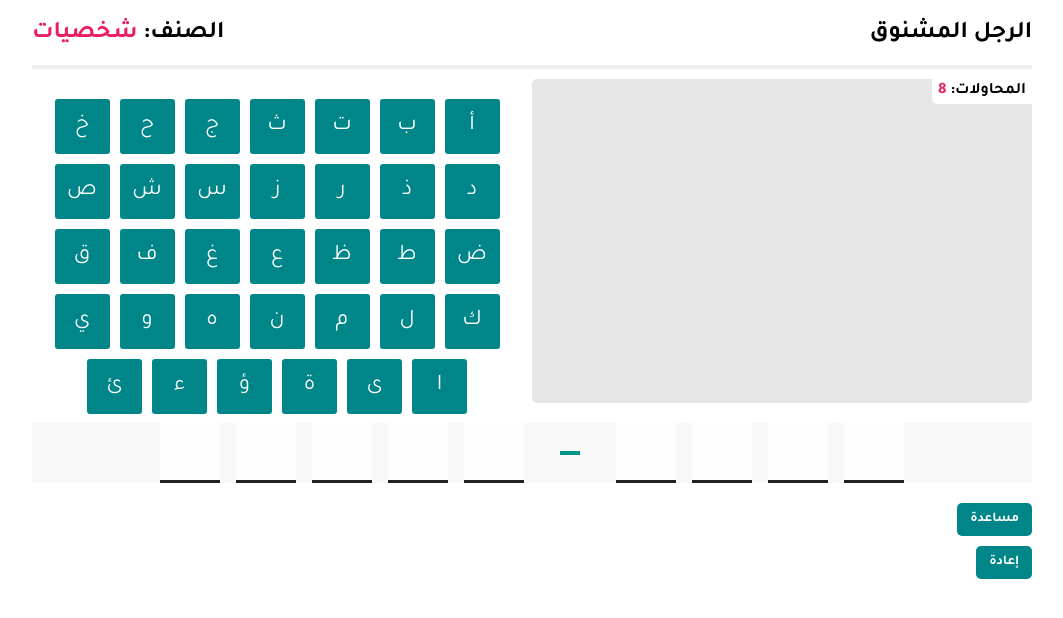
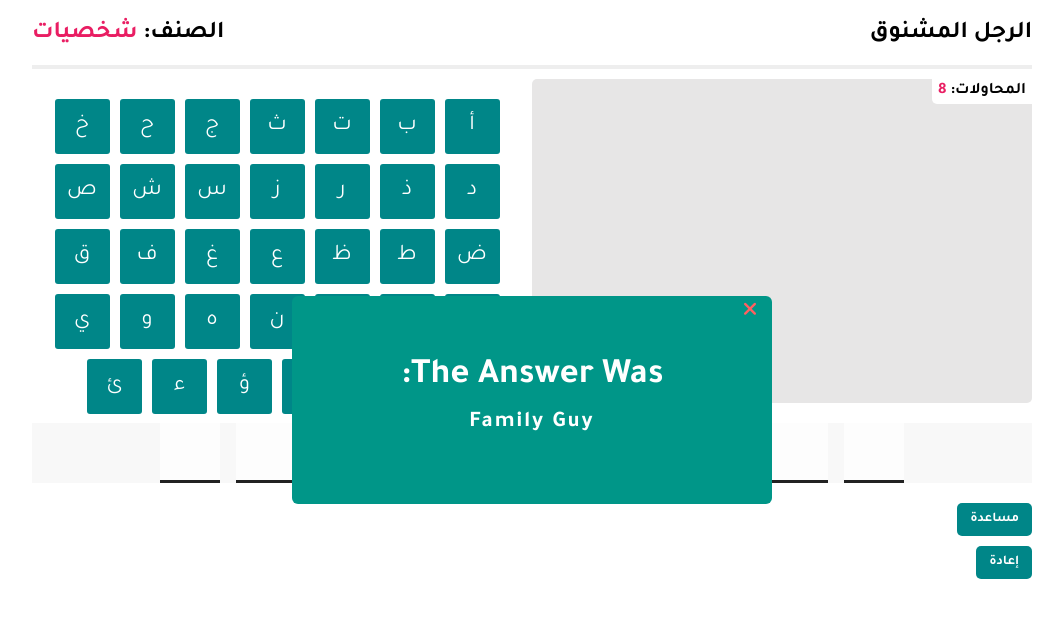
Before and after one commit to BSM95/TheHangmanGame, a plain HTML site: page index.html in a window 1280 px wide. Shown: the whole page, without its empty margins (108-1171 px from the left). Drawn offline with Linux system fonts and the light colour scheme; a web font is replaced by a local one.

Commit message:
Update HangmanGameStyle.css

```diff
--- a/HangmanGameStyle.css
+++ b/HangmanGameStyle.css
@@ -313,7 +313,7 @@ hr {
     color: #fff;
     text-transform: capitalize;
     transition: all 0.5s ease;
-    translate: 500%;
+    translate: 0, 800%;
     z-index: 10;
     /* flex-direction: column; */
 }
```
